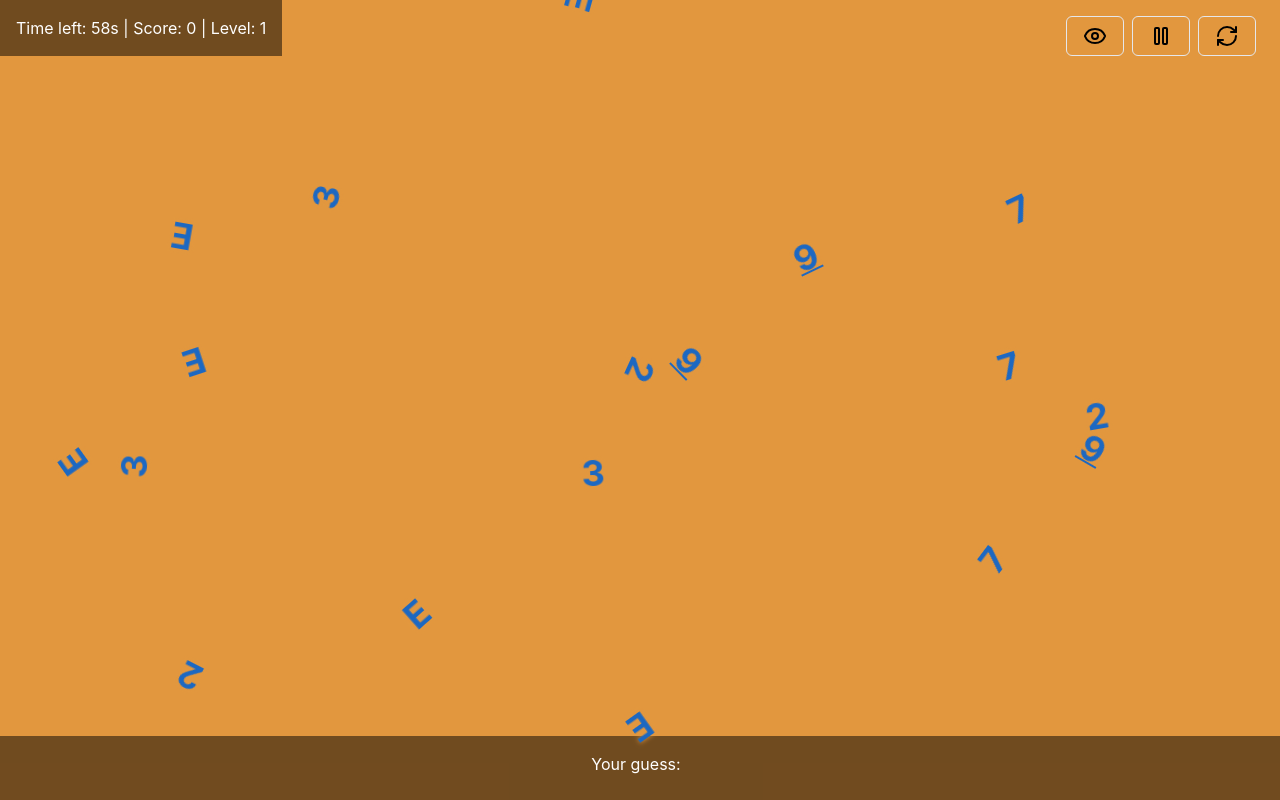
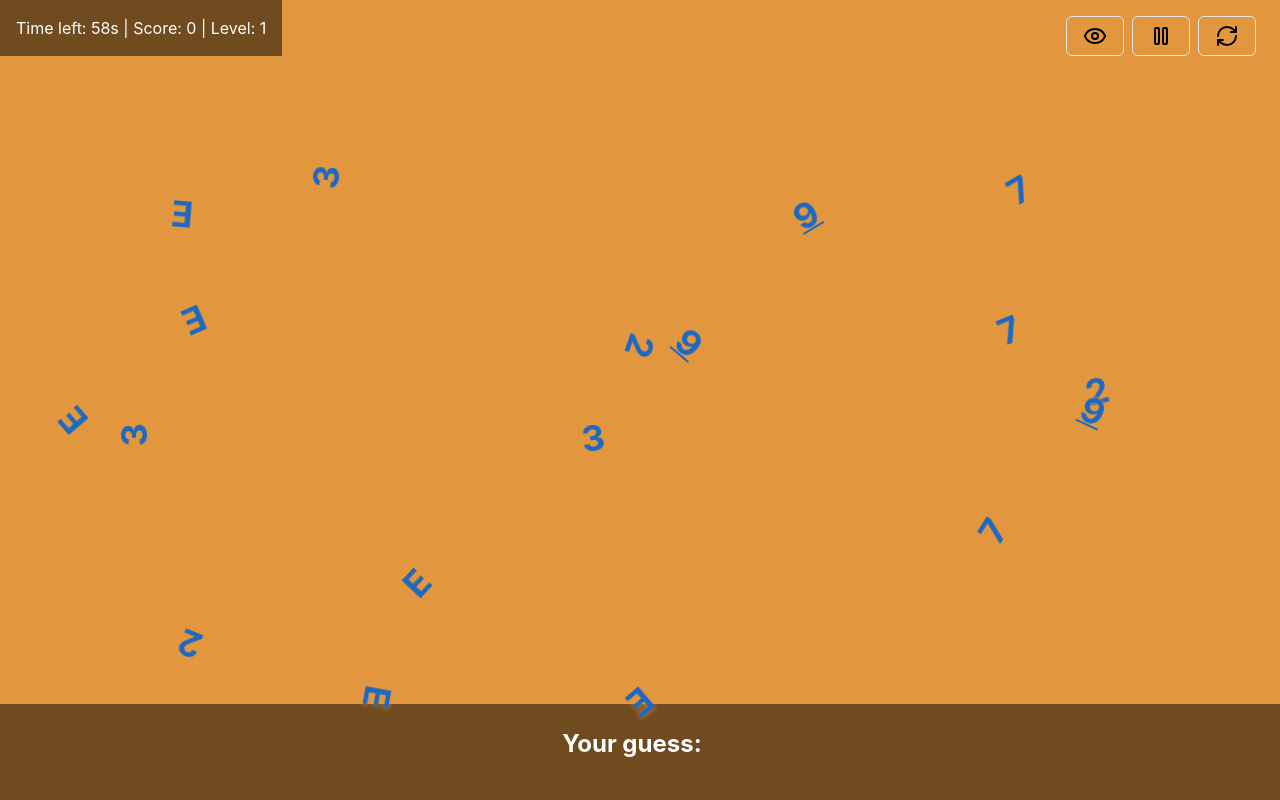
Before and after one commit to rbcccccca/Colour_Game, a React (Create React App) app: page / in a window 1280 px wide. Both pictures are taken after a click on the button "Start Game". Built offline with nearby package versions, Linux system fonts and the light colour scheme.

Commit message:
several ui fixed

```diff
--- a/src/FallingColorGame.tsx
+++ b/src/FallingColorGame.tsx
@@ -1,7 +1,7 @@
 import React, { useState, useEffect, useCallback } from 'react';
 import { Button } from './components/ui/button';
-import { Pause, Play, RefreshCw, Eye, X } from 'lucide-react';
-import './Falling_Color_Game.css';  // Import the CSS file
+import { Pause, Play, RefreshCw, Eye, ArrowLeft } from 'lucide-react';
+import './Falling_Color_Game.css';  // Make sure to create this CSS file
 
 interface FallingChar {
   char: string;
@@ -10,6 +10,7 @@ interface FallingChar {
   topPosition: number;
   speed: number;
   rotation: number;
+  isClicked: boolean;
 }
 
 const generateRandomColor = () => {
@@ -64,6 +65,7 @@ const FallingColorGame: React.FC = () => {
         topPosition: Math.random() * 80,
         speed: 0.2 + Math.random() * 0.3,
         rotation: Math.random() * 360,
+        isClicked: false,
       });
     }
     setFallingChars(chars);
@@ -120,12 +122,26 @@ const FallingColorGame: React.FC = () => {
     return () => clearInterval(interval);
   }, [gameActive, gamePaused]);
 
-  const handleCharClick = (char: string) => {
+  const handleCharClick = (char: string, id: string) => {
     if (gamePaused) return;
     if (userGuess.length < 6) {
       setUserGuess(prevGuess => prevGuess + char);
       setClickedChar(char);
       setTimeout(() => setClickedChar(null), 1000);
+
+      setFallingChars(prevChars =>
+        prevChars.map(c =>
+          c.id === id ? { ...c, isClicked: true } : c
+        )
+      );
+
+      setTimeout(() => {
+        setFallingChars(prevChars =>
+          prevChars.map(c =>
+            c.id === id ? { ...c, isClicked: false } : c
+          )
+        );
+      }, 1000);
 
       if (userGuess.length === 5) {
         const finalGuess = userGuess + char;
@@ -194,35 +210,41 @@ const FallingColorGame: React.FC = () => {
               <div className="mt-2">Current Color: #{currentColor}</div>
             )}
           </div>
-          <div className="absolute bottom-0 left-0 right-0 bg-black bg-opacity-50 text-white p-4">
-            <div className="mb-2 flex items-center justify-center">
-              <span className="mr-2">Your guess: {userGuess}</span>
+          <div className="absolute bottom-0 left-0 right-0 bg-black bg-opacity-50 text-white p-6">
+            <div className="mb-4 flex items-center justify-center">
+              <span className="mr-4 text-2xl font-bold">Your guess: {userGuess}</span>
               {userGuess.length > 0 && (
-                <Button onClick={handleDelete} variant="outline" size="sm" className="bg-red-500 hover:bg-red-600">
-                  <X size={16} />
+                <Button
+                  onClick={handleDelete}
+                  variant="outline"
+                  size="sm"
+                  className="bg-transparent hover:bg-red-500 text-white"
+                >
+                  <ArrowLeft size={24} />
                 </Button>
               )}
             </div>
-            <div className="text-center font-bold">{feedback}</div>
+            <div className="text-center font-bold text-xl">{feedback}</div>
           </div>
           {fallingChars.map((charObj) => (
             <div
               key={charObj.id}
-              className="absolute text-4xl font-bold cursor-pointer select-none"
+              className={`absolute text-4xl font-bold cursor-pointer select-none transition-all duration-300 ${
+                charObj.isClicked ? 'text-5xl brightness-150' : ''
+              }`}
               style={{
                 left: `${charObj.position}%`,
                 top: `${charObj.topPosition}%`,
                 transform: `translate(-50%, -50%) rotate(${charObj.rotation}deg)`,
                 color: `#${complementaryColor}`,
                 textShadow: `0 0 5px #${currentColor}`,
-                transition: 'transform 0.1s ease-out',
                 width: '60px',
                 height: '60px',
                 display: 'flex',
                 alignItems: 'center',
                 justifyContent: 'center',
               }}
-              onClick={() => handleCharClick(charObj.char)}
+              onClick={() => handleCharClick(charObj.char, charObj.id)}
             >
               {renderChar(charObj.char)}
             </div>
--- a/src/Falling_Color_Game.css
+++ b/src/Falling_Color_Game.css
@@ -12,3 +12,7 @@
 .fade-out {
   animation: fadeOut 1s forwards;
 }
+
+.brightness-150 {
+  filter: brightness(1.5);
+}
```
